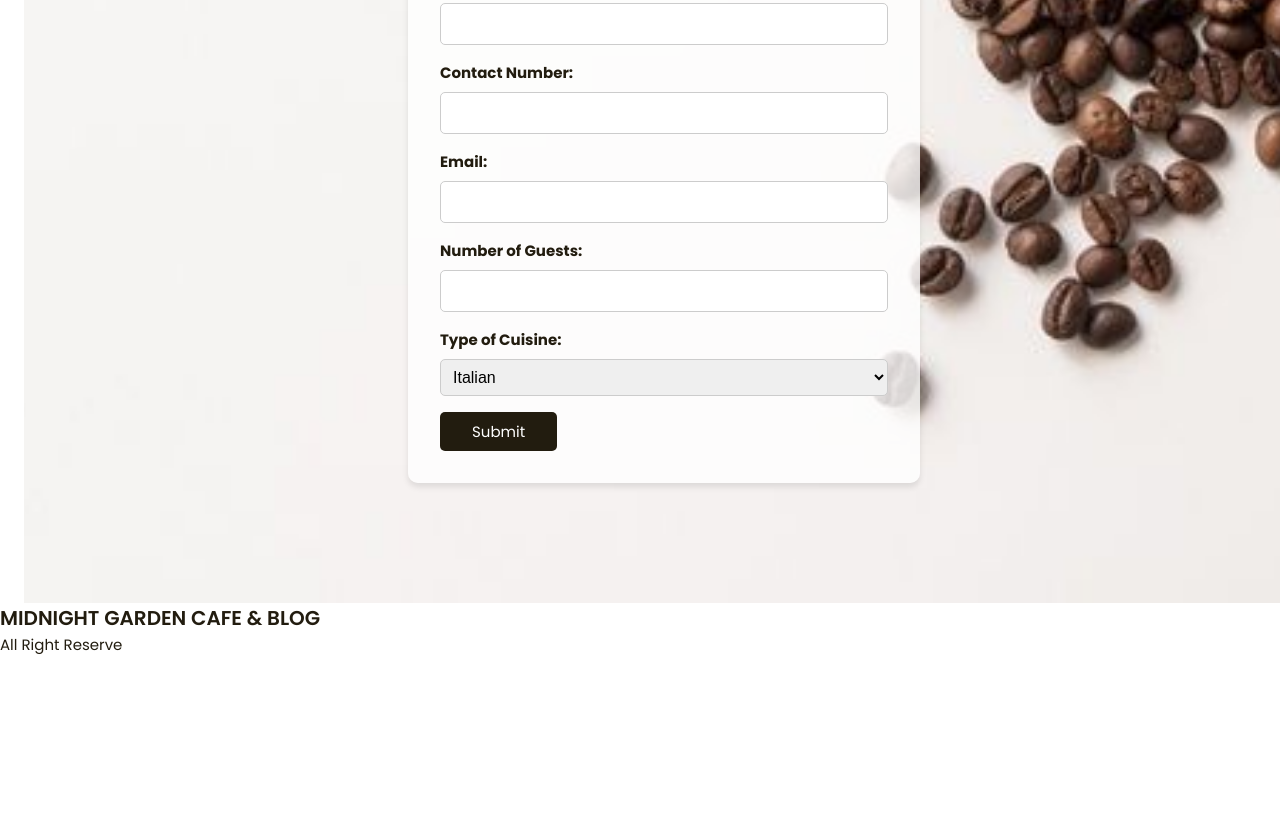
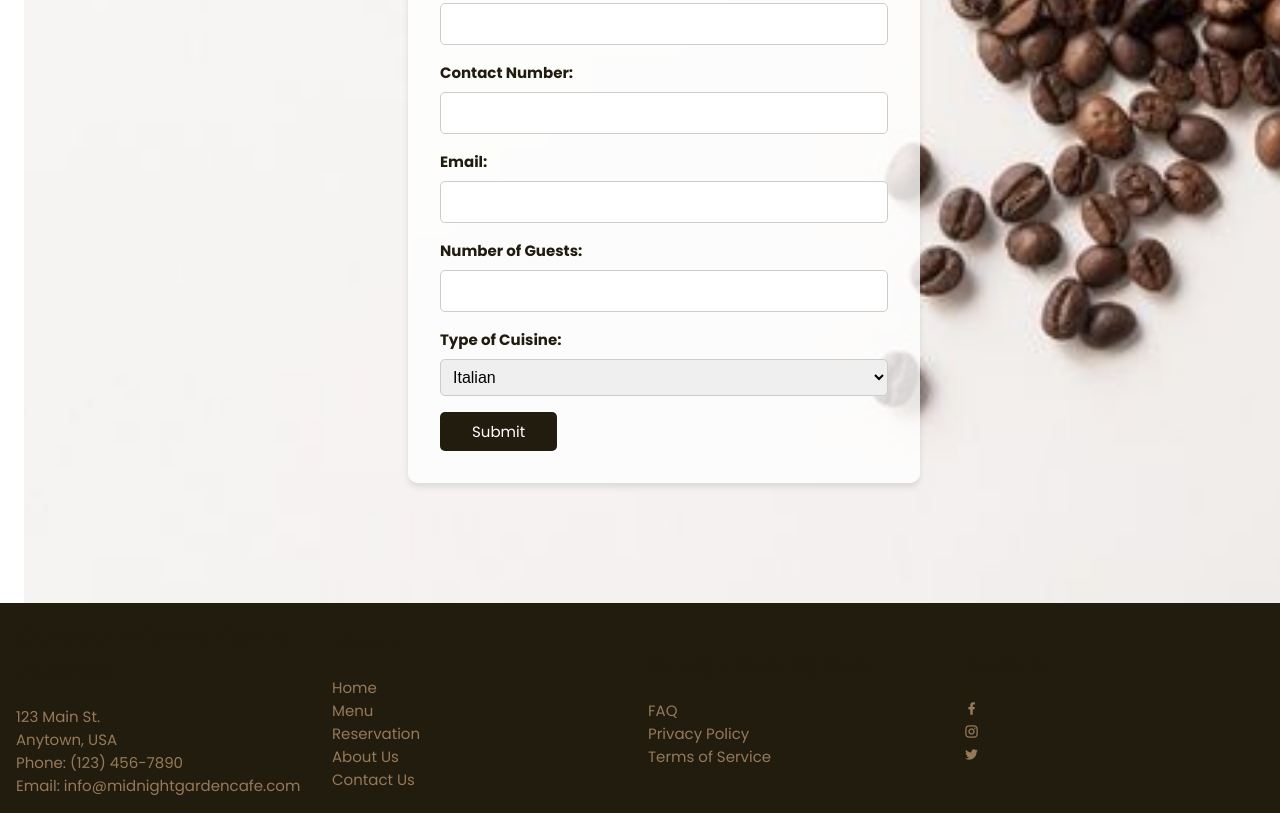
Before and after one commit to itsZekiee/DUNGAO_HTML_V2-FORMS, a plain HTML site: page index.html in a window 1280 px wide. Shown: the part 2325-3138 px from the top of the page. Before the commit the page ends 2981 px from the top, so only its background shows below. Drawn offline with nearby package versions, Linux system fonts and the light colour scheme.

Commit message:
Footer Draft 1

```diff
--- a/assets/css/main_style.css
+++ b/assets/css/main_style.css
@@ -471,3 +471,47 @@ img {
 .form-container #sub-cuisine {
     display: none;
 }
+
+/* =========  FOOTER  ========= */
+.footer {
+    background-color: var(--primary-color);
+    color: var(--secondary-color);
+    padding: 1rem;
+    display: grid;
+    grid-template-columns: repeat(4, 1fr);
+    gap: 1rem;
+    align-items: center;
+}
+
+.footer .footer-column {
+    display: flex;
+    flex-direction: column;
+}
+
+.footer h2 {
+    font-size: 1.5rem;
+    margin-bottom: 1rem;
+    animation: fade-in 1s ease-out forwards;
+}
+
+.footer p {
+    opacity: 0;
+    animation: fade-in 1s ease-out forwards;
+    animation-delay: 0.2s;
+}
+
+.footer a {
+    color: var(--secondary-color);
+    text-decoration: none;
+    animation: fade-in 1s ease-out forwards;
+    animation-delay: 0.4s;
+}
+
+@keyframes fade-in {
+    0% {
+        opacity: 0;
+    }
+    100% {
+        opacity: 1;
+    }
+}
--- a/index.html
+++ b/index.html
@@ -179,8 +179,37 @@
 
     <!-- ============= FOOTER ============= -->
     <footer class="footer">
-        <h2 class="title_banner">MIDNIGHT GARDEN CAFE & BLOG</h2>
-        <p class="a">All Right Reserve</p>
+        <div class="footer-column">
+            <h2 class="title_banner">Contact Information & Address</h2>
+            <p>123 Main St.</p>
+            <p>Anytown, USA</p>
+            <p>Phone: (123) 456-7890</p>
+            <p>Email: info@midnightgardencafe.com</p>
+        </div>
+        <div class="footer-column">
+            <h2 class="title_banner">Menu</h2>
+            <ul>
+                <li><a href="#">Home</a></li>
+                <li><a href="#">Menu</a></li>
+                <li><a href="#">Reservation</a></li>
+                <li><a href="#">About Us</a></li>
+                <li><a href="#">Contact Us</a></li>
+            </ul>
+        </div>
+        <div class="footer-column">
+            <h2 class="title_banner">Navigation Option</h2>
+            <ul>
+                <li><a href="#">FAQ</a></li>
+                <li><a href="#">Privacy Policy</a></li>
+                <li><a href="#">Terms of Service</a></li>
+            </ul>
+        </div>
+        <div class="footer-column">
+            <h2 class="title_banner">Socials</h2>
+            <a href="#"><i class="ri-facebook-fill"></i></a>
+            <a href="#"><i class="ri-instagram-line"></i></a>
+            <a href="#"><i class="ri-twitter-fill"></i></a>
+        </div>
     </footer>
 
     <script src="assets/js/main_js.js"></script>
```
